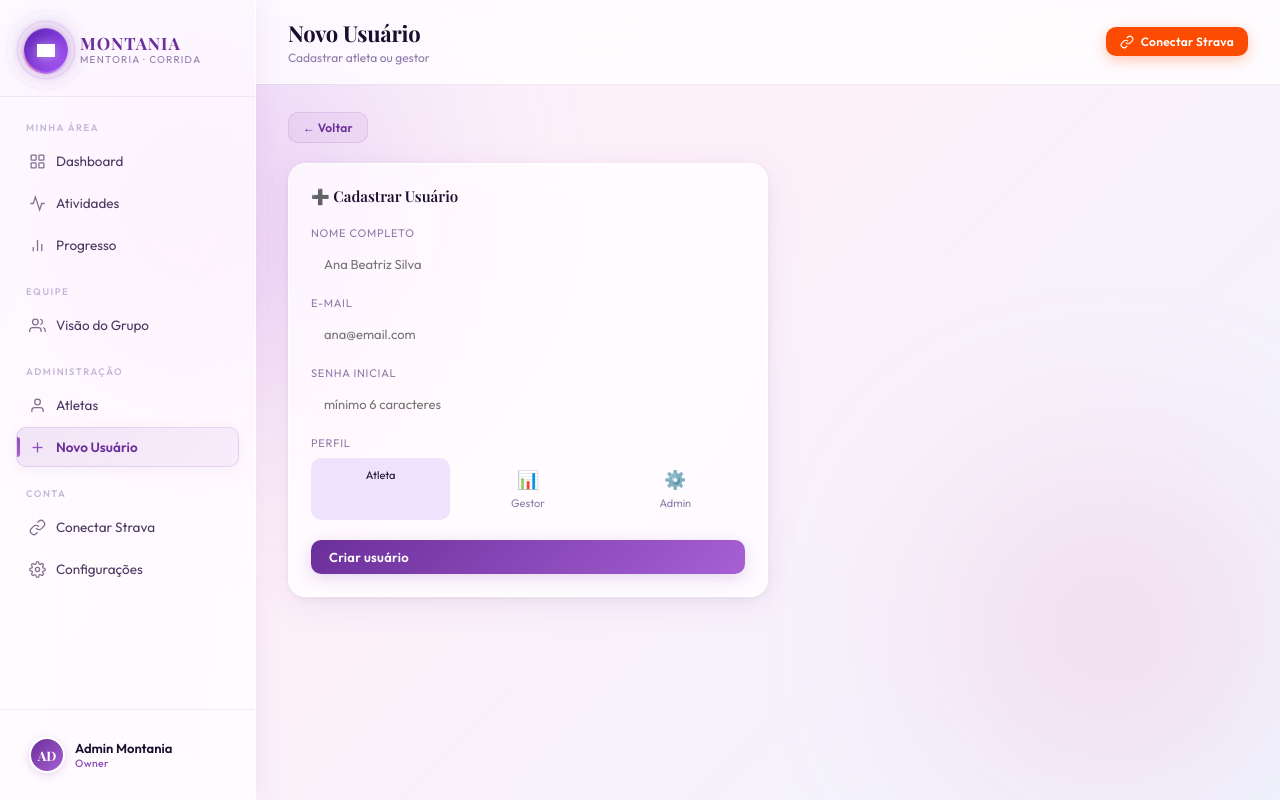
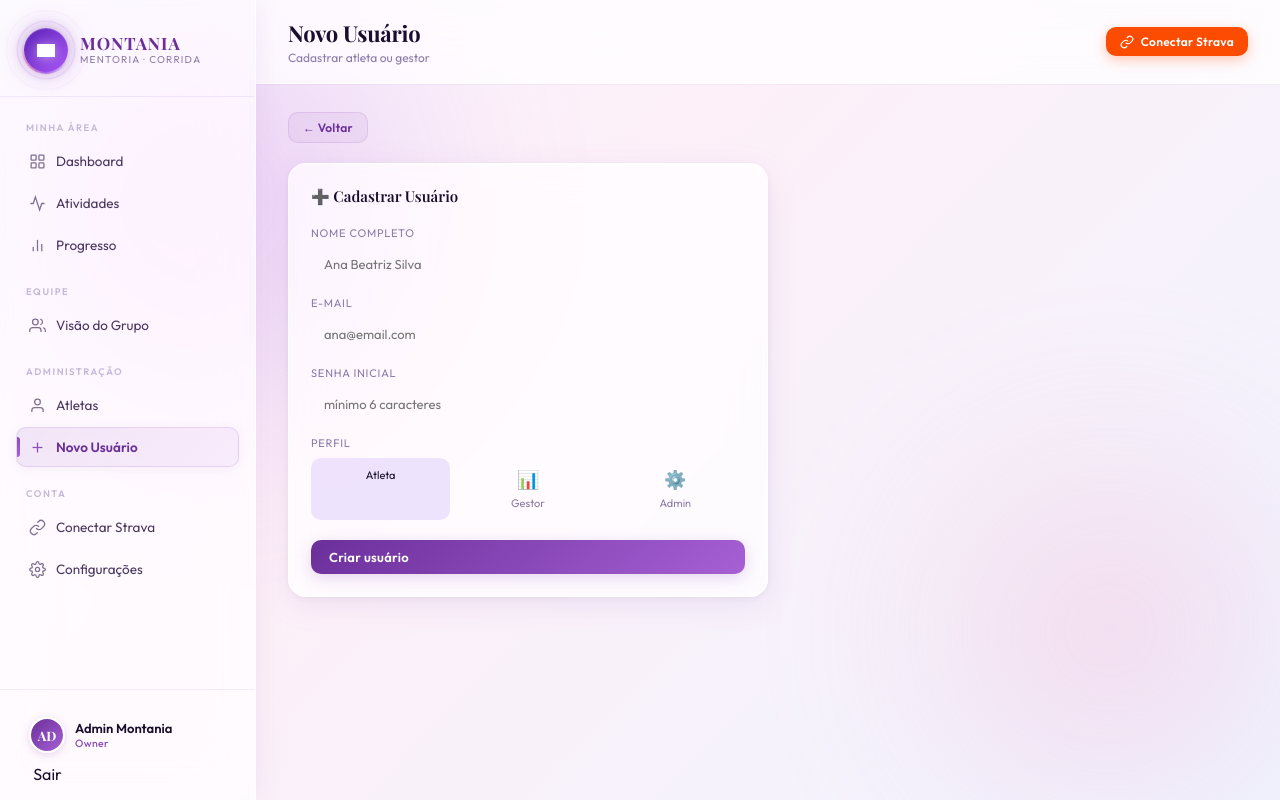
Before and after one commit to albertjr99/MONTANIA, a Flask app: page /register in a window 1280 px wide. Run offline with Flask 3, Linux system fonts and the light colour scheme; a user stored in the database is signed in; some web fonts are replaced; grey boxes are pictures that could not be loaded.

Commit message:
Update logout button and navigation item classes

```diff
--- a/app/templates/base.html
+++ b/app/templates/base.html
@@ -87,7 +87,7 @@
       Dashboard
     </a>
 
-    <a class="nav-item {% if request.endpoint in ('dashboard.activities', 'dashboard.home') %}active{% endif %}"
+    <a class="nav-item {% if request.endpoint == 'dashboard.activities' %}active{% endif %}"
        href="{{ url_for('dashboard.activities') }}">
       <svg viewBox="0 0 24 24" fill="none" stroke-width="1.8"><polyline points="22 12 18 12 15 21 9 3 6 12 2 12"/></svg>
       Atividades
@@ -156,10 +156,11 @@
         <div class="user-name">{{ current_user.name }}</div>
         <div class="user-role">{{ current_user.role | capitalize }}</div>
       </div>
-      <a href="{{ url_for('auth.logout') }}" class="logout-btn" title="Sair">
-        <svg viewBox="0 0 24 24" fill="none" stroke-width="1.8" width="16" height="16"><path d="M9 21H5a2 2 0 01-2-2V5a2 2 0 012-2h4"/><polyline points="16 17 21 12 16 7"/><line x1="21" y1="12" x2="9" y2="12"/></svg>
-      </a>
     </div>
+    <a href="{{ url_for('auth.logout') }}" class="logout-full-btn">
+      <svg viewBox="0 0 24 24" fill="none" stroke-width="1.8" width="14" height="14"><path d="M9 21H5a2 2 0 01-2-2V5a2 2 0 012-2h4"/><polyline points="16 17 21 12 16 7"/><line x1="21" y1="12" x2="9" y2="12"/></svg>
+      Sair
+    </a>
   </div>
 </aside>
 {% endif %}
```
